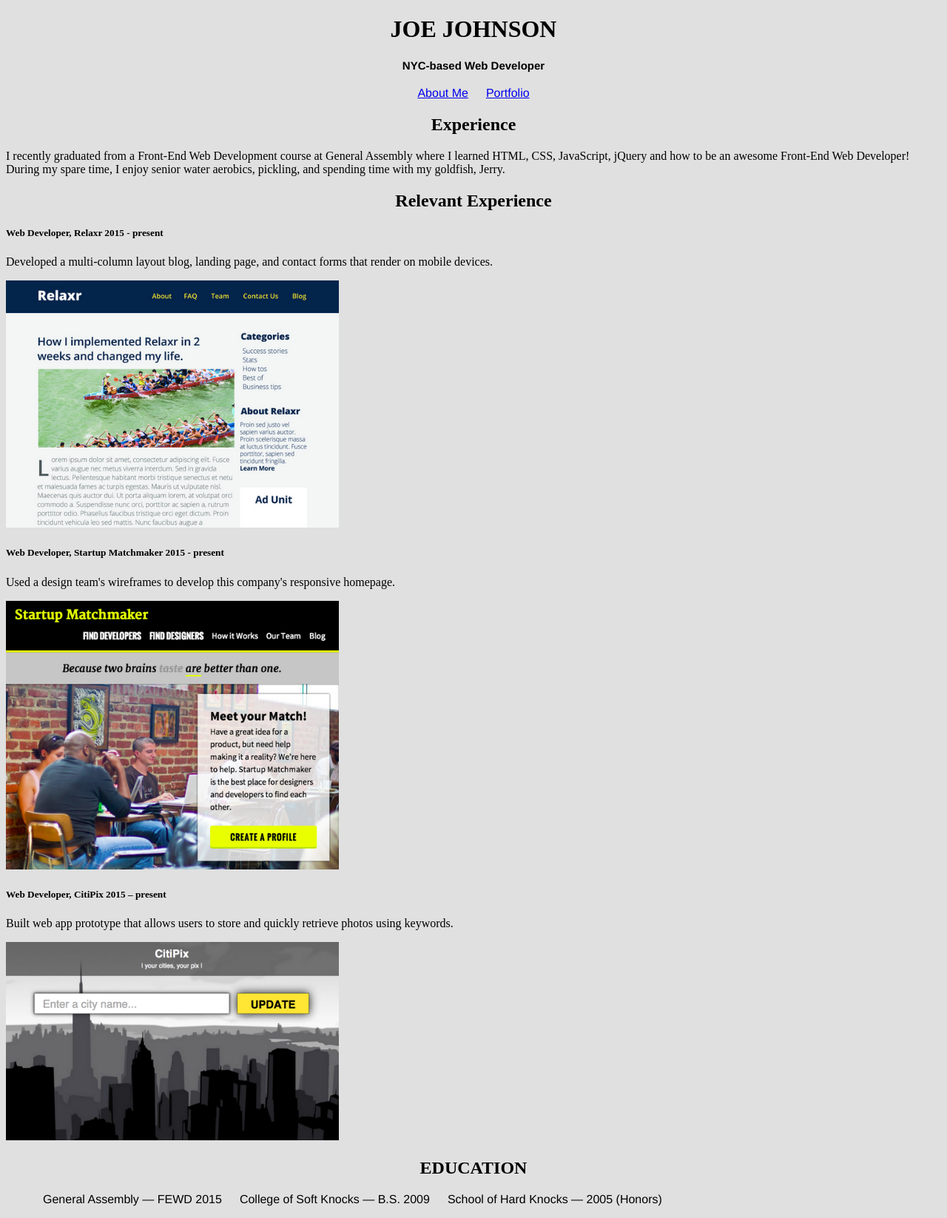
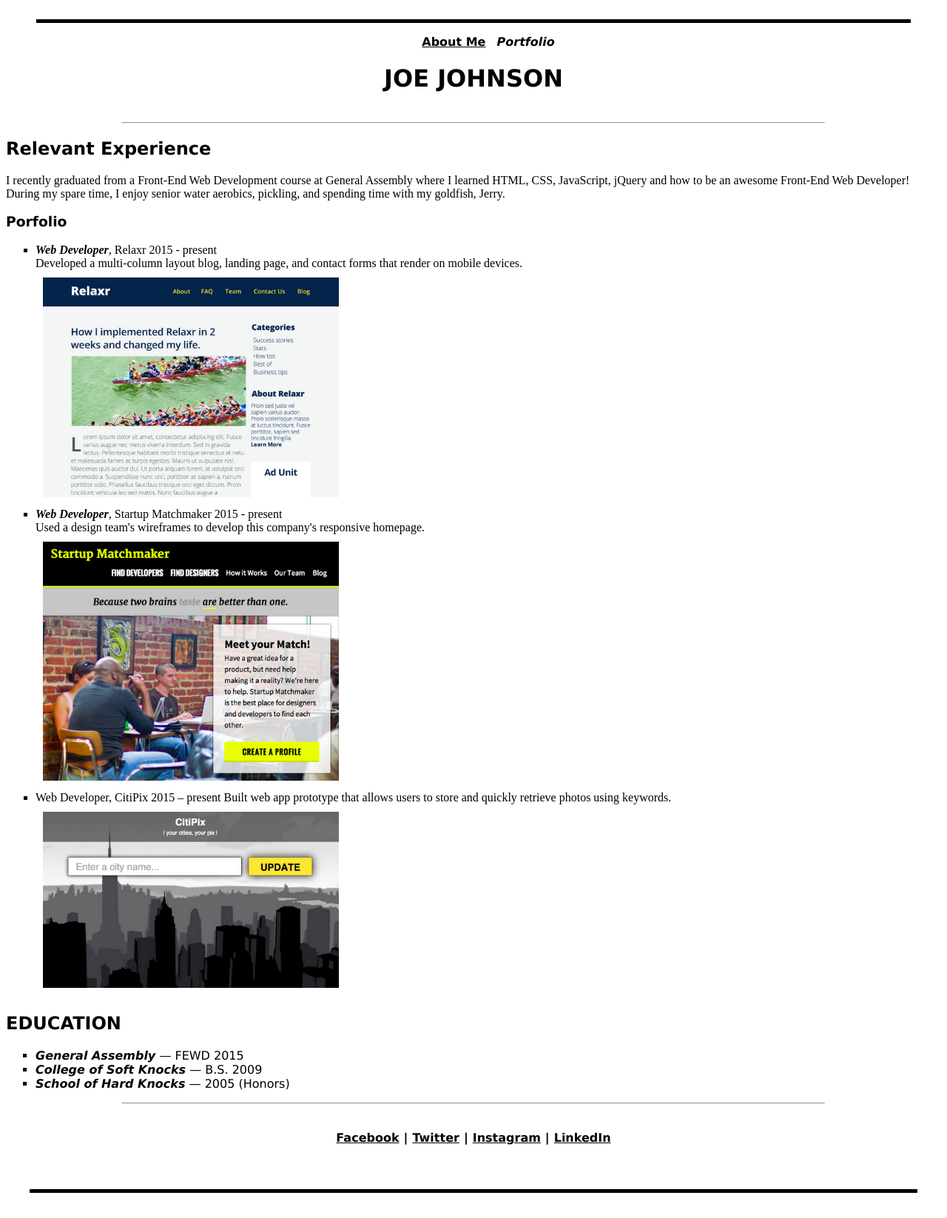
Before and after one commit to cynthiachen88/ga-syd-fewd-19-assignment-1, a plain HTML site: page portfolio.html in a window 1280 px wide. Shown: the whole page at 74% size. After the commit the page ends 1620 px from the top, so only its background shows below. Drawn offline with Linux system fonts and the light colour scheme.

Commit message:
Edit
Committed

```diff
--- a/css/style.css
+++ b/css/style.css
@@ -1,38 +1,118 @@
-body {
-    background-color: #E0E0E0;
+header {
+    text-align: center;
+    padding: 10px;
+    font-family: Verdana;
 }
 
-h1 {
-    text-align: center;
-    font-family: baskerville;
+header li {
+    display: inline;
+    padding: 5px;
+    font-weight: bold;
 
 }
-h4 {
-    text-align: center;
-    font-family: helvetica;
+
+header li a {
+    color: black;
+}
+
+header hr {
+    width: 95%;
+    height: 5px;
+    margin-left: auto;
+    margin-right: auto;
+    color: solid black;
+    background-color: black;
+    border: 0 none;
+}
+
+
+article hr {
+    width: 100%;
+    margin-left: auto;
+    margin-right: auto;
+}
+
+article {
+    width: 80%;
+    margin-left: auto;
+    margin-right: auto;
+}
+
+article h2 {
+    font-family: Verdana;
+}
+
+h2 {
+    font-family: Verdana;
+}
+
+h3 {
+    font-family: Verdana;
+}
+
+article img {
+    float: right;
+    padding: 10px;
+}
+
+
+div img {
+    padding: 10px;
+    margin-left: auto;
+    margin-right: auto;
+    display: left;
+}
+
+
+div ul {
+
+    font-family: Verdana;
+}
+
+ul {
+    list-style-type: square;
+}
+
+
+h5 {
     font-size: 15px;
 }
 
-ul {
-    text-align: center;
-    padding:inherit;
-}
-li {
-    font-family: helvetica;
-    display: inline;
-    padding: 10px;
+
+div hr {
+    width: 75%;
+    margin-left: auto;
+    margin-right: auto;
 }
 
-h2 {
-    font-family: baskerville;
-}
-p {
-    font-family: helvetica;
-}
-img {
-    display: block;
+footer hr {
+    width: 95%;
+    height: 5px;
     margin-left: auto;
     margin-right: auto;
-    border: 3px solid #000;
-    border-radius: 30px;
+    margin-top: 40px;
+    color: solid black;
+    background-color: black;
+    border: 0 none;
 }
+
+
+footer ul {
+    text-align: center;
+    padding: 20px;
+    font-weight: bold;
+}
+
+footer li {
+    display: inline;
+    font-family: Verdana;
+    color: black;
+    padding: 1px;
+    margin-left: auto;
+    margin-right: auto;
+}
+
+footer li a {
+    color: black;
+
+}
--- a/css/style2.css
+++ /dev/null
@@ -1,32 +0,0 @@
-body {
-    background-color: #E0E0E0;
-}
-
-h1 {
-    text-align: center;
-    font-family: baskerville;
-
-}
-h4 {
-    text-align: center;
-    font-family: helvetica;
-    font-size: 15px;
-}
-
-ul {
-    text-align: center;
-    padding:inherit;
-}
-li {
-    font-family: helvetica;
-    display: inline;
-    padding: 10px;
-}
-    h3 {
-    text-align: center;
-    font-family: baskerville;
-}
-h2 {
-    text-align: center;
-    font-family: baskerville;
-}
--- a/portfolio.html
+++ b/portfolio.html
@@ -1,54 +1,100 @@
 <!DOCTYPE html>
 <html>
+
 <head>
     <title>Portfolio | Joe Johnson</title>
-    <link href="css/style2.css" rel="stylesheet">
+    <link href="css/style.css" rel="stylesheet">
 </head>
+
 <body>
+
     <header>
-    <h1>JOE JOHNSON</h1>
-    <h4>NYC-based Web Developer</h4>
+
+        <hr>
+
         <ul>
             <li><a href="/index.html">About Me</a></li>
-        <li><a href="/portfolio.html">Portfolio</a></li>
+            <li><em>Portfolio</em></li>
         </ul>
-    <h2>Experience</h2>
-    <p>I recently graduated from a Front-End Web Development course at General Assembly where I learned HTML, CSS, JavaScript, jQuery and how to be an awesome Front-End Web Developer! During my spare time, I enjoy senior water aerobics, pickling, and spending time with my goldfish, Jerry.</p>
-    <h2>Relevant Experience</h2>
-        <h5>Web Developer, Relaxr 2015 - present</h5>
-        <p>Developed a multi-column layout blog, landing page, and contact forms that render on mobile devices.       </p>
-        <img src="img/relaxr_deliverable.png" width="450">
+        <h1>JOE JOHNSON</h1>
+
+    </header>
 
 
-        <h5>Web Developer, Startup Matchmaker 2015 - present</h5>
-        <p>Used a design team's wireframes to develop this             company's responsive homepage. </p>
-        <img src="img/startup_matchmaker_deliverable.png" width="450">
+    <div>
+        <hr>
+    </div>
 
 
-        <h5>Web Developer, CitiPix 2015 – present</h5>
-        <p>Built web app prototype that allows users to store and quickly retrieve photos using keywords.</p>
+    <h2>Relevant Experience</h2>
+    <p>I recently graduated from a Front-End Web Development course at General Assembly where I learned HTML, CSS, JavaScript, jQuery and how to be an awesome Front-End Web Developer! During my spare time, I enjoy senior water aerobics, pickling, and spending time with my goldfish, Jerry.</p>
 
-        <img src="img/citipix_deliverable.png" width="450">
 
-    <h2>EDUCATION</h2>
+    <h3>Porfolio</h3>
 
-        <ol>
-        <li>General Assembly — FEWD 2015</li>
-        <li>College of Soft Knocks — B.S. 2009</li>
-        <li>School of Hard Knocks — 2005 (Honors)</li>
-        </ol>
+    <ul>
 
-    </header>
-    </body>
-</html>
-
-<!--
-
-RESUME PAGE
+        <li><em><strong>Web Developer</strong></em>, Relaxr 2015 - present
+            <br> Developed a multi-column layout blog, landing page, and contact forms that render on mobile devices.
+            <div>
+                <img src="img/relaxr_deliverable.png" alt="Relaxr Portfolio" width="400px">
+            </div>
+        </li>
 
 
 
+        <li><em><strong>Web Developer</strong></em>, Startup Matchmaker 2015 - present
+            <br> Used a design team's wireframes to develop this company's responsive homepage.
+            <div>
+                <img src="img/startup_matchmaker_deliverable.png" alt="Startup Matchmaker Portfolio" width="400px">
+            </div>
+        </li>
+
+
+        <li>Web Developer, CitiPix 2015 – present Built web app prototype that allows users to store and quickly retrieve photos using keywords.
+
+            <div>
+                <img src="img/citipix_deliverable.png" alt="CitiPix Portfolio" width="400px">
+            </div>
+
+
+        </li>
+
+    </ul>
+
+    <div>
+
+        <h2>EDUCATION</h2>
+        <ul>
+            <li><strong><em>General Assembly</strong></em> — FEWD 2015</li>
+            <li><strong><em>College of Soft Knocks</strong></em> — B.S. 2009</li>
+            <li><strong><em>School of Hard Knocks</strong></em> — 2005 (Honors)</li>
+        </ul>
+
+
+    </div>
+
+    <div>
+        <hr>
+    </div>
+
+
+</body>
 
 
 
--->
+<footer>
+
+    <ul>
+        <li><a href="#">Facebook</a></li>
+        <li>|</li>
+        <li><a href="#">Twitter</a></li>
+        <li>|</li>
+        <li><a href="#">Instagram</a></li>
+        <li>|</li>
+        <li><a href="#">LinkedIn</a></li>
+    </ul>
+    <hr>
+</footer>
+
+</html>
```
Also changed, not shown: index.html (+37 -23 lines). Lines whose indentation alone changed are shown as unchanged.
